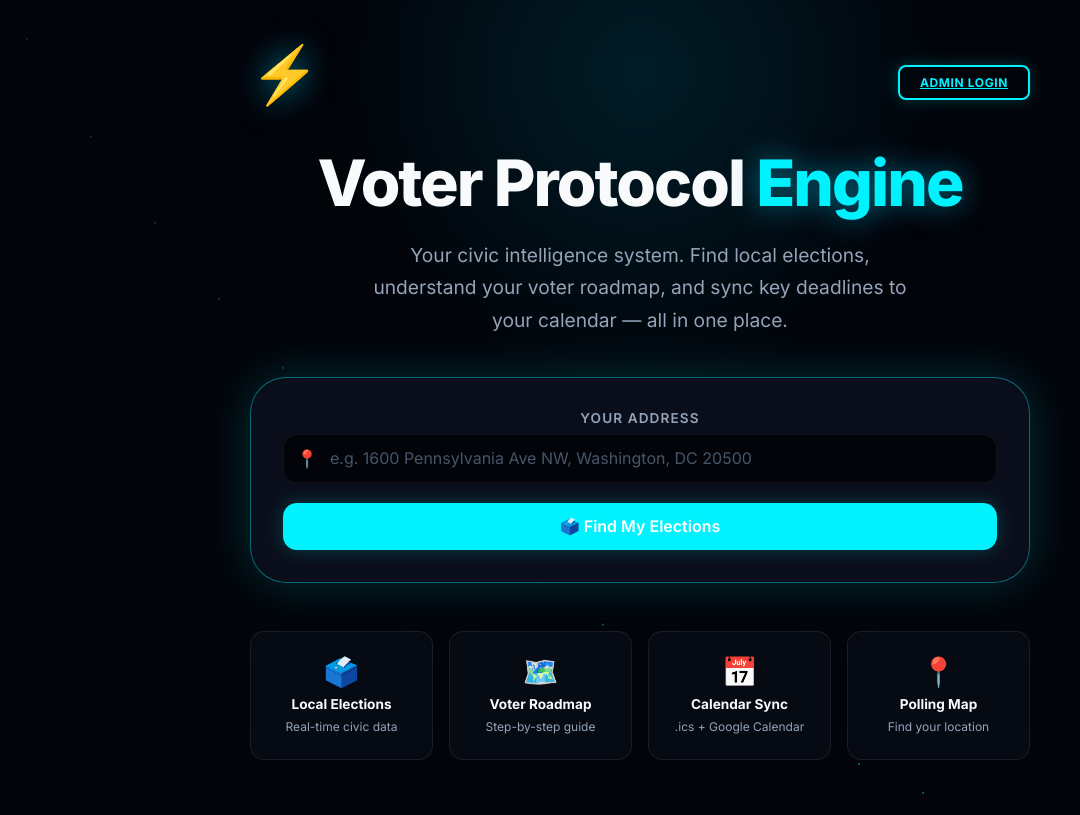
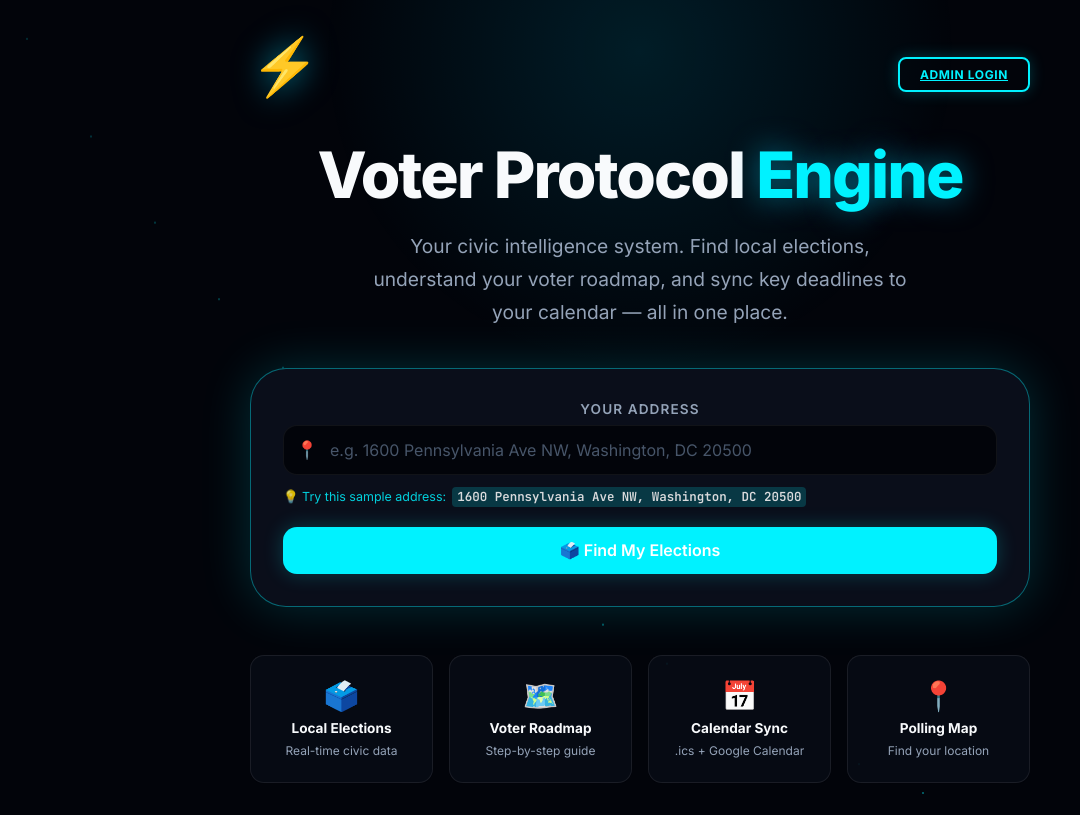
Before and after one commit to RedDevil1519/google-promptwars26-2, a React (Vite) app in the folder frontend/: page / in a window 1280 px wide. Shown: the whole page, without its empty margins (0-1080 px from the left). Built offline with nearby package versions, Linux system fonts and the light colour scheme.

Commit message:
final-ux-polish-address-helper-and-evaluator-ease

```diff
--- a/frontend/src/features/search/components/AddressSearch.tsx
+++ b/frontend/src/features/search/components/AddressSearch.tsx
@@ -106,6 +106,11 @@ export const AddressSearch: React.FC<AddressSearchProps> = ({
           />
         </div>
 
+        {/* Evaluator Helper Text */}
+        <p className="address-search__helper" aria-hidden="true">
+          💡 Try this sample address: <strong>1600 Pennsylvania Ave NW, Washington, DC 20500</strong>
+        </p>
+
         {/* Accessible error message via aria-live */}
         {validationError && (
           <p
--- a/frontend/src/index.css
+++ b/frontend/src/index.css
@@ -328,6 +328,23 @@ body {
 .address-search__error {
   font-size: 0.85rem; color: var(--red);
   display: flex; align-items: center; gap: 0.4rem;
+}
+
+.address-search__helper {
+  margin-top: 0.75rem;
+  font-size: 0.78rem;
+  color: var(--accent);
+  opacity: 0.85;
+  display: flex;
+  align-items: center;
+  gap: 0.4rem;
+}
+.address-search__helper strong {
+  font-family: var(--font-mono);
+  color: #fff;
+  background: var(--accent-glow);
+  padding: 0.1rem 0.3rem;
+  border-radius: 4px;
 }
 
 .address-search__submit { align-self: flex-end; width: 100%; justify-content: center; }
```
